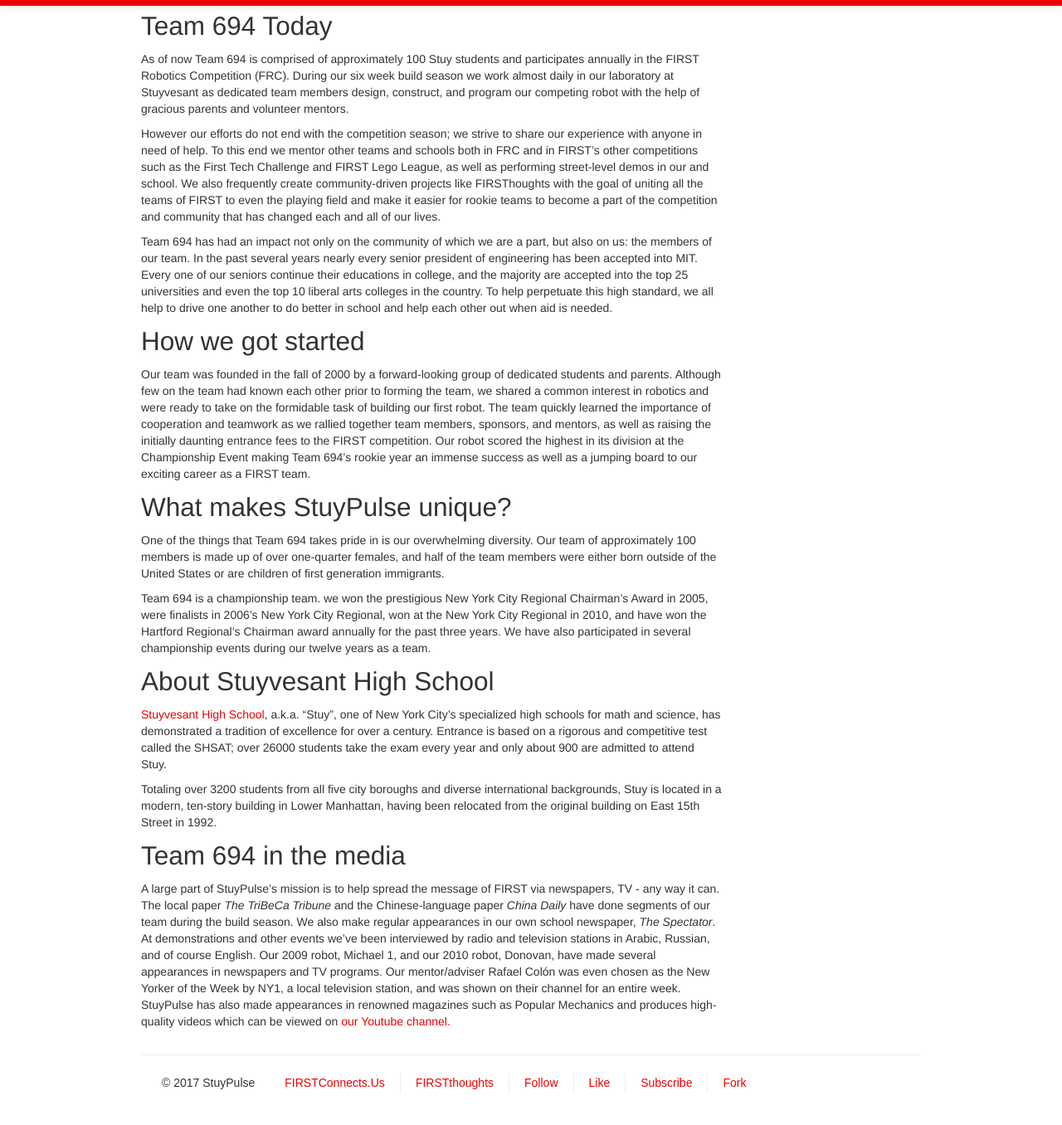
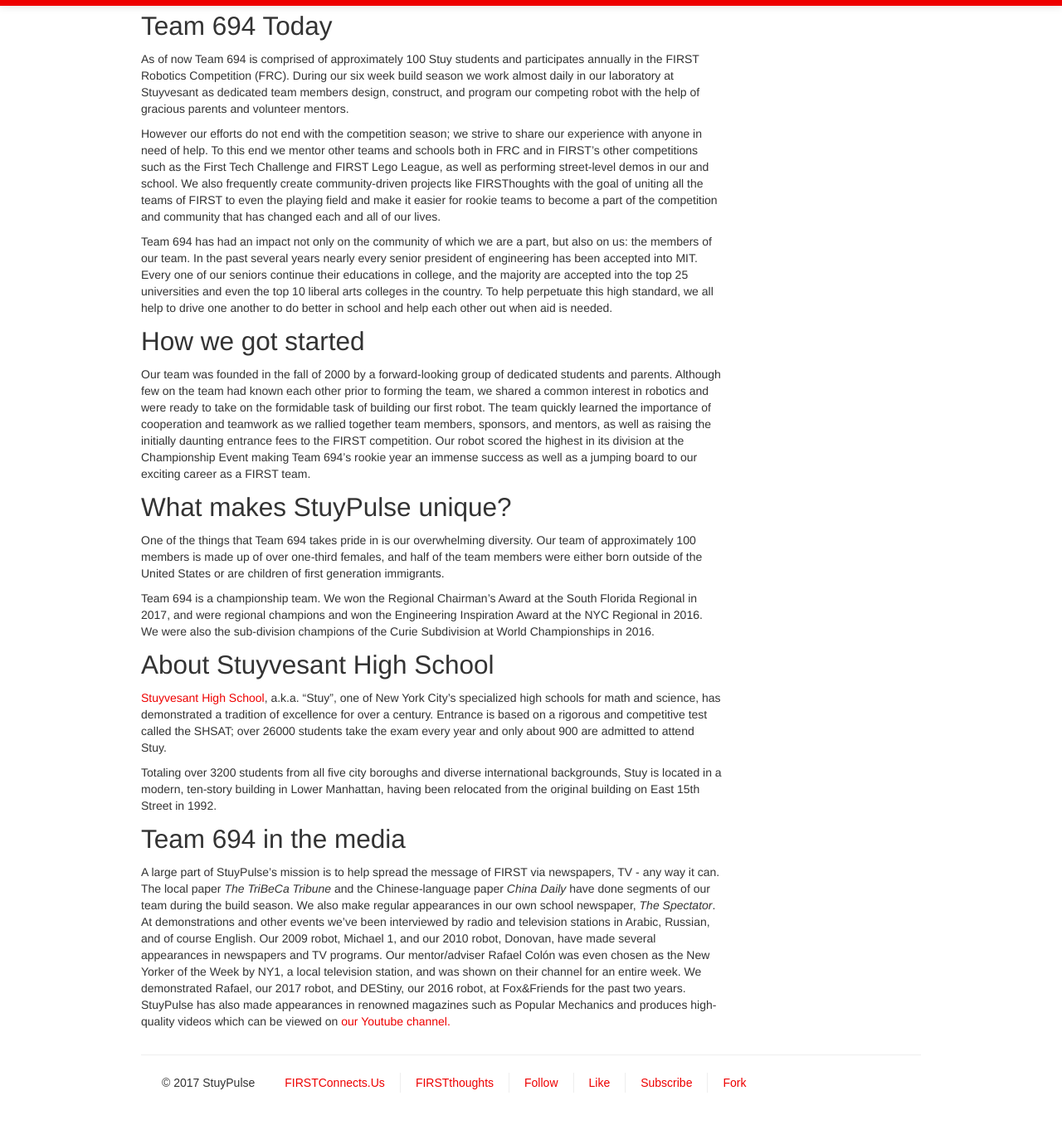
Before and after one commit to StuyPulse/team694.github.io, a Jekyll site: the page built from about/index.md, in a window 1280 px wide and 1400 px high, scrolled down 661 px, cut to the strip 43-1399 px from the top of the window. Shown: the whole strip at 83% size. Built offline with Jekyll 4.4.1, drawn with Linux system fonts in a browser that asks for light colours; nearby versions of some CDN libraries.

Commit message:
Update about and community pages

```diff
--- a/about/index.md
+++ b/about/index.md
@@ -8,7 +8,7 @@
 FIRST (For Inspiration and Recognition of Science and Technology) is a multi-national non-profit organization that, in the words of its founder, Dean Kamen, seeks to "transform our culture by creating a world where science and technology are celebrated and where young people dream of becoming science and technology heroes." Through partnerships with local and global businesses, dedicated volunteers with professional backgrounds, and the tireless efforts of students, teachers, and parents, FIRST opens a whole new world for generations of young adults and equips them with the skills to achieve success.
 
 <div class="text-center">
-<iframe width="640" height="360" src="http://www.youtube.com/embed/YZyPTB3jE9s" frameborder="0" allowfullscreen></iframe>
+<iframe width="640" height="360" src="https://www.youtube.com/embed/PgNOmo2jCC8" frameborder="0" allowfullscreen></iframe>
 </div>
 
 ## Team 694 Today
@@ -22,9 +22,9 @@
 Our team was founded in the fall of 2000 by a forward-looking group of dedicated students and parents. Although few on the team had known each other prior to forming the team, we shared a common interest in robotics and were ready to take on the formidable task of building our first robot. The team quickly learned the importance of cooperation and teamwork as we rallied together team members, sponsors, and mentors, as well as raising the initially daunting entrance fees to the FIRST competition. Our robot scored the highest in its division at the Championship Event making Team 694's rookie year an immense success as well as a jumping board to our exciting career as a FIRST team.
 
 ## What makes StuyPulse unique?
-One of the things that Team 694 takes pride in is our overwhelming diversity. Our team of approximately 100 members is made up of over one-quarter females, and half of the team members were either born outside of the United States or are children of first generation immigrants.
+One of the things that Team 694 takes pride in is our overwhelming diversity. Our team of approximately 100 members is made up of over one-third females, and half of the team members were either born outside of the United States or are children of first generation immigrants.
 
-Team 694 is a championship team. we won the prestigious New York City Regional Chairman's Award in 2005, were finalists in 2006's New York City Regional, won at the New York City Regional in 2010, and have won the Hartford Regional's Chairman award annually for the past three years. We have also participated in several championship events during our twelve years as a team.
+Team 694 is a championship team. We won the Regional Chairman's Award at the South Florida Regional in 2017, and were regional champions and won the Engineering Inspiration Award at the NYC Regional in 2016. We were also the sub-division champions of the Curie Subdivision at World Championships in 2016.
 
 ## About Stuyvesant High School
 [Stuyvesant High School](http://stuy.enschool.org/), a.k.a. "Stuy", one of New York City's specialized high schools for math and science, has demonstrated a tradition of excellence for over a century. Entrance is based on a rigorous and competitive test called the SHSAT; over 26000 students take the exam every year and only about 900 are admitted to attend Stuy.
@@ -32,4 +32,4 @@
 Totaling over 3200 students from all five city boroughs and diverse international backgrounds, Stuy is located in a modern, ten-story building in Lower Manhattan, having been relocated from the original building on East 15th Street in 1992.
 
 ## Team 694 in the media
-A large part of StuyPulse's mission is to help spread the message of FIRST via newspapers, TV - any way it can. The local paper *The TriBeCa Tribune* and the Chinese-language paper *China Daily* have done segments of our team during the build season. We also make regular appearances in our own school newspaper, *The Spectator*. At demonstrations and other events we've been interviewed by radio and television stations in Arabic, Russian, and of course English. Our 2009 robot, Michael 1, and our 2010 robot, Donovan, have made several appearances in newspapers and TV programs. Our mentor/adviser Rafael Colón was even chosen as the New Yorker of the Week by NY1, a local television station, and was shown on their channel for an entire week. StuyPulse has also made appearances in renowned magazines such as Popular Mechanics and produces high-quality videos which can be viewed on [our Youtube channel.](http://www.youtube.com/stuy694)
+A large part of StuyPulse's mission is to help spread the message of FIRST via newspapers, TV - any way it can. The local paper *The TriBeCa Tribune* and the Chinese-language paper *China Daily* have done segments of our team during the build season. We also make regular appearances in our own school newspaper, *The Spectator*. At demonstrations and other events we've been interviewed by radio and television stations in Arabic, Russian, and of course English. Our 2009 robot, Michael 1, and our 2010 robot, Donovan, have made several appearances in newspapers and TV programs. Our mentor/adviser Rafael Colón was even chosen as the New Yorker of the Week by NY1, a local television station, and was shown on their channel for an entire week. We demonstrated Rafael, our 2017 robot, and DEStiny, our 2016 robot, at Fox&Friends for the past two years. StuyPulse has also made appearances in renowned magazines such as Popular Mechanics and produces high-quality videos which can be viewed on [our Youtube channel.](http://www.youtube.com/stuy694)
```
Also changed, not shown: about/divisions/index.md (+3 -6 lines), community/index.md (+1 -1 lines).
